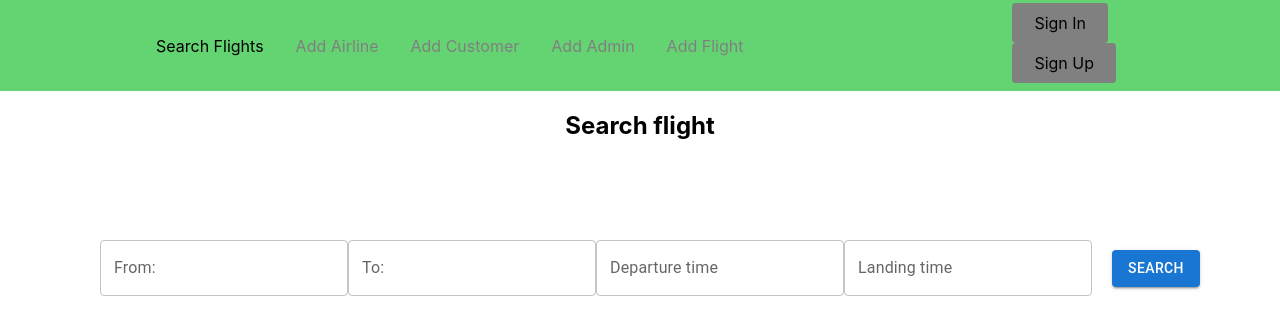
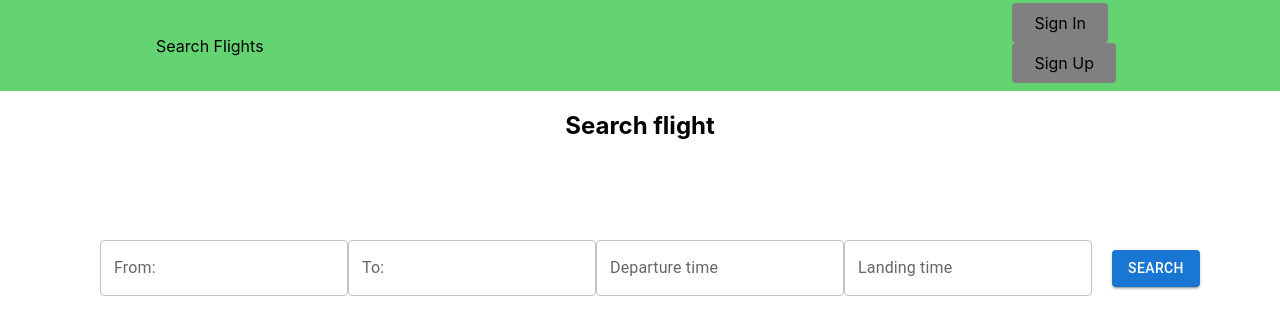
Before and after one commit to ofir6bd/flight-web-mySQL-Flask-React, a React (Create React App) app in the folder flight_react/: page / in a window 1280 px wide. Shown: the top 334 px of the page. Built offline with nearby package versions, Linux system fonts and the light colour scheme.

Commit message:
navbar fixed

```diff
--- a/flight_react/src/components/navbar/index.js
+++ b/flight_react/src/components/navbar/index.js
@@ -14,23 +14,38 @@ const Navbar = () => {
   return (
     <>
       <Nav>
+        {localStorage.getItem("globalVarAdminId") ? (
           <NavMenu>
-          <NavLink to="/" activeStyle>
-            Search Flights
-          </NavLink>
-          <NavLink to="/addAirline" activeStyle>
-            Add Airline
-          </NavLink>
             <NavLink to="/addCustomer" activeStyle>
               Add Customer
             </NavLink>
             <NavLink to="/addAdmin" activeStyle>
               Add Admin
             </NavLink>
+            <NavLink to="/addAirline" activeStyle>
+              Add Airline
+            </NavLink>
+          </NavMenu>
+        ) : localStorage.getItem("globalVarCustomerId") ? (
+          <NavMenu>
+            <NavLink to="/" activeStyle>
+              Search Flights
+            </NavLink>
+          </NavMenu>
+        ) : localStorage.getItem("globalVarAirlineId") ? (
+          <NavMenu>
             <NavLink to="/addFlight" activeStyle>
               Add Flight
             </NavLink>
           </NavMenu>
+        ) : (
+          <NavMenu>
+            <NavLink to="/" activeStyle>
+              Search Flights
+            </NavLink>
+          </NavMenu>
+        )}
+
         {!localStorage.getItem("globalVarUserId") ? (
           <div>
             <div>
```
Lines whose indentation alone changed are shown as unchanged.
